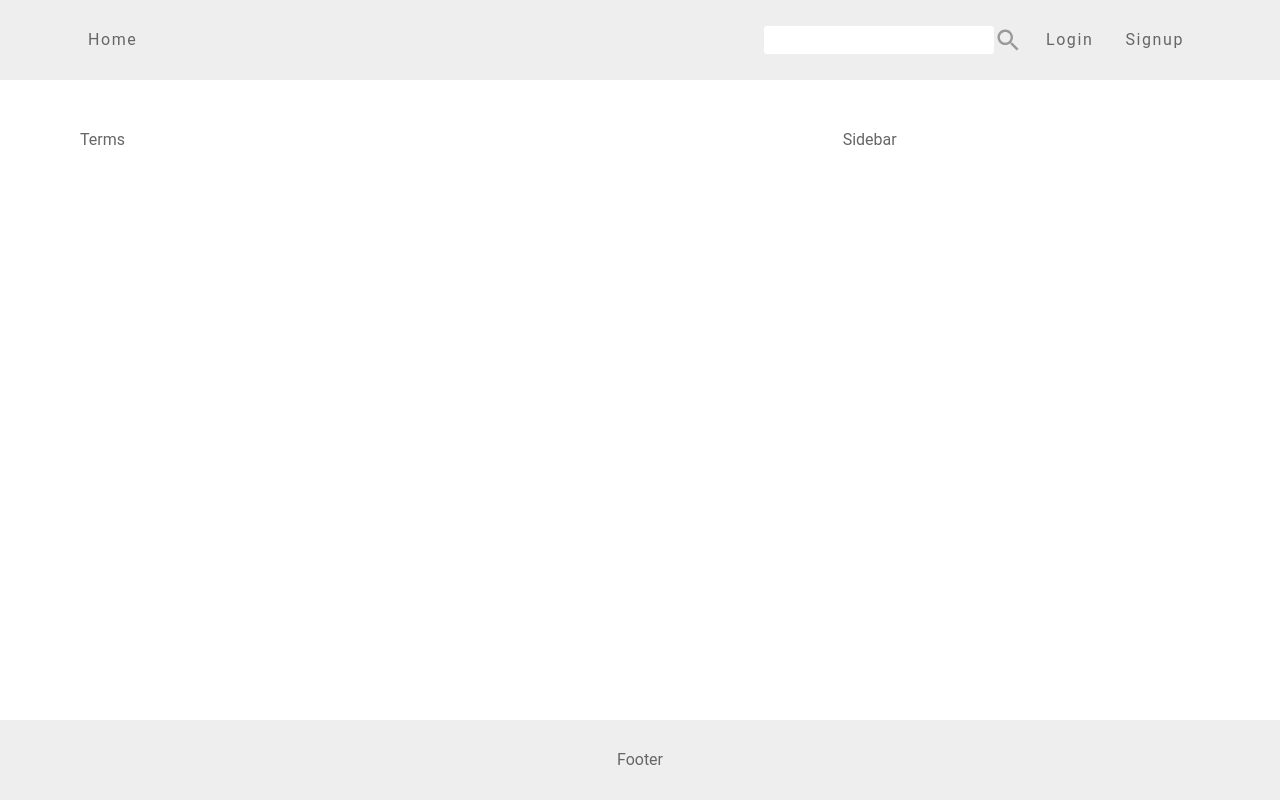
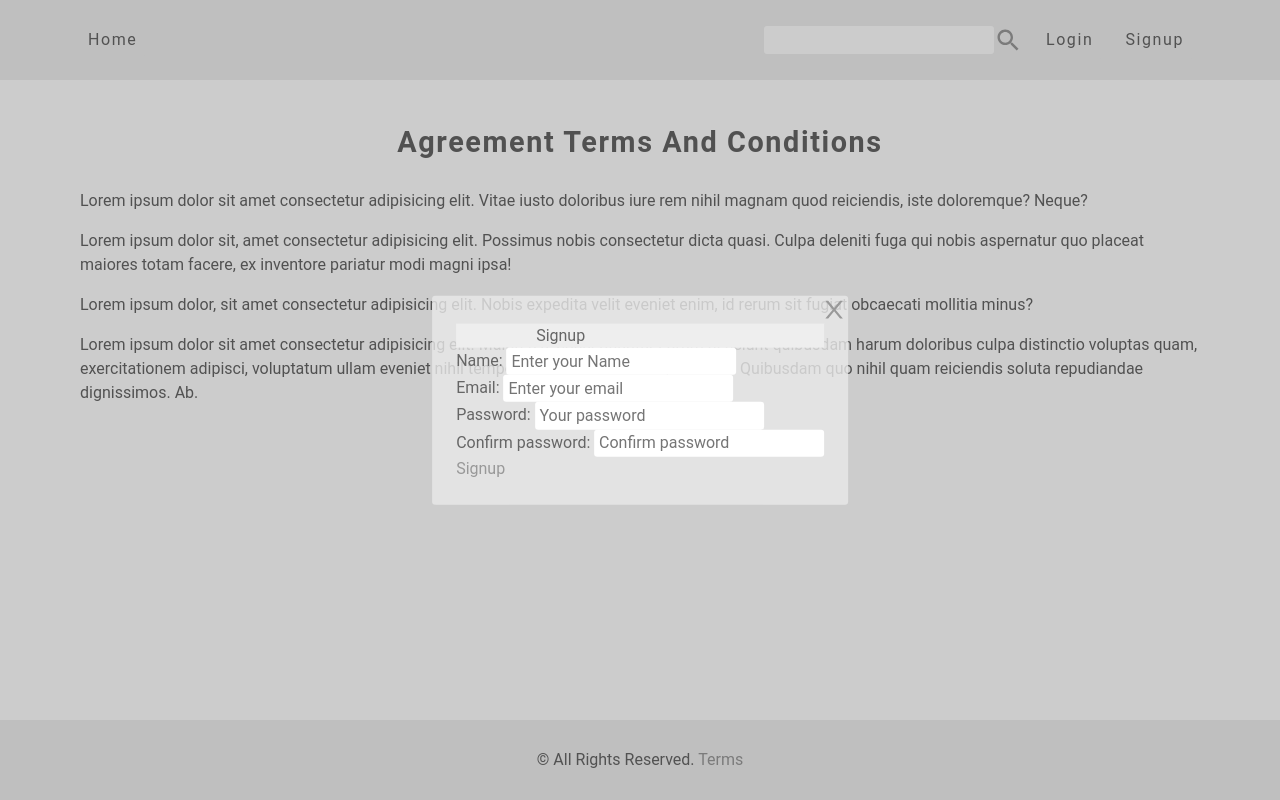
Before and after one commit to oley-projects/nodejs-forum-frontend, a React (Create React App) app: page /terms in a window 1280 px wide. Built offline with nearby package versions, Linux system fonts and the light colour scheme.

Commit message:
login, signup modal forms

```diff
--- a/src/App.tsx
+++ b/src/App.tsx
@@ -1,9 +1,10 @@
 import { BrowserRouter as Router, Routes, Route } from 'react-router-dom';
-import { Navbar, NavlinksMobile, Sidebar, Footer } from './components';
+import { Navbar, NavlinksMobile, Footer, Login, Signup } from './components';
 import {
   HomePage,
   CategoryPage,
   ErrorPage,
+  MemberPage,
   PrivateRoute,
   Terms,
   TopicListPage,
@@ -16,14 +17,16 @@ function App() {
     <Router>
       <GlobalStyle />
       <Navbar />
+      <Signup />
       <NavlinksMobile />
       <div className='container page-100'>
         <Routes>
           <Route path='/' element={<HomePage />} />
-          <Route path='category' element={<CategoryPage />} />
+          <Route path='memberlist/:id' element={<MemberPage />} />
+          <Route path='viewcategoty/:id' element={<CategoryPage />} />
+          <Route path='viewforum/:id' element={<TopicListPage />} />
+          <Route path='viewtopic/:id' element={<TopicPage />} />
           <Route path='terms' element={<Terms />} />
-          <Route path='topics' element={<TopicListPage />} />
-          <Route path='topics/:id' element={<TopicPage />} />
           <Route
             path='private'
             element={
@@ -34,7 +37,6 @@ function App() {
           />
           <Route path='/error' element={<ErrorPage />} />
         </Routes>
-        <Sidebar />
       </div>
       <Footer />
     </Router>
--- a/src/GlobalStyle.ts
+++ b/src/GlobalStyle.ts
@@ -10,6 +10,7 @@ const GlobalStyle = createGlobalStyle`
     --color-ligth-background: #ddd;
     --color-white-background: #eee;
     --color-dark-background: #999;
+    --color-white-transparent: rgba(233, 233, 233, 0.8);
     --transition: all 0.3s ease;
     --spacing: 0.1rem;
     --radius: 0.2rem;
@@ -114,9 +115,6 @@ const GlobalStyle = createGlobalStyle`
   .container {
     margin-top: 5rem;
     padding: 3rem 2rem;
-    display: grid;
-    grid-template-columns: 1fr;
-    grid-row-gap: 2rem;
   }
   .centered {
     display: flex;
@@ -180,8 +178,6 @@ const GlobalStyle = createGlobalStyle`
     }
     .container {
       padding: 3rem 5rem;
-      grid-template-columns: 2fr 1fr;
-      gap: 3rem;
     }
   }
 
--- a/src/components/Footer.tsx
+++ b/src/components/Footer.tsx
@@ -1,11 +1,27 @@
+import { Link } from 'react-router-dom';
 import styled from 'styled-components';
 
 const Footer = () => {
-  return <WrapFooter className='centered'>Footer</WrapFooter>;
+  return (
+    <WrapFooter className='centered'>
+      <span>
+        © All Rights Reserved. <Link to='/terms'>Terms</Link>
+      </span>
+    </WrapFooter>
+  );
 };
 
 const WrapFooter = styled.footer`
   height: 5rem;
+  a {
+    padding: 0;
+    letter-spacing: 0;
+    color: var(--color-dark-background);
+    &:hover {
+      background: transparent;
+      color: var(--color-black);
+    }
+  }
 `;
 
 export default Footer;
--- /dev/null
+++ b/src/components/Login.tsx
@@ -0,0 +1,33 @@
+import Modal from './Modal';
+
+const Login = () => {
+  return (
+    <Modal>
+      <header>Login</header>
+      <form>
+        <div>
+          <label htmlFor='email'>Email</label>
+          <input
+            type='email'
+            id='email'
+            name='email'
+            required
+            placeholder='Enter your email'
+          />
+        </div>
+        <div>
+          <label htmlFor='password'>Password</label>
+          <input
+            type='password'
+            id='password'
+            name='password'
+            required
+            placeholder='Your password'
+          />
+        </div>
+        <button>Login</button>
+      </form>
+    </Modal>
+  );
+};
+export default Login;
--- /dev/null
+++ b/src/components/Modal.tsx
@@ -0,0 +1,49 @@
+import styled from 'styled-components';
+import { AiOutlineClose } from 'react-icons/ai';
+
+interface ModalProps {
+  children: React.ReactNode;
+}
+const Modal = ({ children }: ModalProps) => {
+  return (
+    <ModalWrap>
+      <div className='modal'>
+        <div style={{ display: 'flex', justifyContent: 'end' }}>
+          <button>
+            <AiOutlineClose size={'1.75rem'} />
+          </button>
+        </div>
+        <div className='modal-form'>{children}</div>
+      </div>
+    </ModalWrap>
+  );
+};
+
+const ModalWrap = styled.div`
+  position: fixed;
+  top: 0;
+  right: 0;
+  bottom: 0;
+  left: 0;
+  background-color: rgba(0, 0, 0, 0.2);
+  .modal {
+    border-radius: var(--radius);
+    position: fixed;
+    top: 50%;
+    left: 50%;
+    transform: translate(-50%, -50%);
+    width: 90%;
+    background-color: var(--color-white-transparent);
+    @media (min-width: 640px) {
+      width: 75%;
+    }
+    @media (min-width: 960px) {
+      width: auto;
+    }
+  }
+  .modal-form {
+    padding: 0 1.5rem 1.5rem;
+  }
+`;
+
+export default Modal;
--- a/src/components/Navlinks.tsx
+++ b/src/components/Navlinks.tsx
@@ -33,7 +33,7 @@ const WrapNav = styled.ul`
     padding: 0.5rem 1.5rem 1rem;
     flex-direction: column;
     gap: 1rem;
-    background: rgba(233, 233, 233, 0.8);
+    background: var(--color-white-transparent);
   }
 `;
 
--- /dev/null
+++ b/src/components/Signup.tsx
@@ -0,0 +1,53 @@
+import Modal from './Modal';
+
+const Signup = () => {
+  return (
+    <Modal>
+      <header>Signup</header>
+      <form>
+        <div>
+          <label htmlFor='name'>Name: </label>
+          <input
+            type='text'
+            id='name'
+            name='name'
+            required
+            placeholder='Enter your Name'
+          />{' '}
+        </div>
+        <div>
+          <label htmlFor='email'>Email: </label>
+          <input
+            type='email'
+            id='email'
+            name='email'
+            required
+            placeholder='Enter your email'
+          />{' '}
+        </div>
+        <div>
+          <label htmlFor='password'>Password: </label>
+          <input
+            type='password'
+            id='password'
+            name='password'
+            required
+            placeholder='Your password'
+          />{' '}
+        </div>
+        <div>
+          <label htmlFor='password2'>Confirm password: </label>
+          <input
+            type='password'
+            id='password2'
+            name='password2'
+            required
+            placeholder='Confirm password'
+          />
+        </div>
+        <button>Signup</button>
+      </form>
+    </Modal>
+  );
+};
+export default Signup;
--- a/src/components/index.tsx
+++ b/src/components/index.tsx
@@ -2,5 +2,7 @@ import Navbar from './Navbar';
 import NavlinksMobile from './NavlinksMobile';
 import Footer from './Footer';
 import Sidebar from './Sidebar';
+import Login from './Login';
+import Signup from './Signup';
 
-export { Footer, Navbar, NavlinksMobile, Sidebar };
+export { Footer, Navbar, NavlinksMobile, Sidebar, Login, Signup };
--- a/src/pages/HomePage.tsx
+++ b/src/pages/HomePage.tsx
@@ -1,4 +1,23 @@
+import styled from 'styled-components';
+import { Sidebar } from '../components';
+
 const HomePage = () => {
-  return <div>HomePage</div>;
+  return (
+    <WrapHome>
+      <div>HomePage</div>
+      <Sidebar />
+    </WrapHome>
+  );
 };
+
+const WrapHome = styled.div`
+  display: grid;
+  grid-template-columns: 1fr;
+  grid-row-gap: 2rem;
+  @media (min-width: 960px) {
+    grid-template-columns: 2fr 1fr;
+    gap: 3rem;
+  }
+`;
+
 export default HomePage;
--- /dev/null
+++ b/src/pages/MemberPage.tsx
@@ -0,0 +1,4 @@
+const MemberPage = () => {
+  return <div>MemberPage</div>;
+};
+export default MemberPage;
--- a/src/pages/Terms.tsx
+++ b/src/pages/Terms.tsx
@@ -1,4 +1,30 @@
 const Terms = () => {
-  return <div>Terms</div>;
+  return (
+    <div>
+      <h3 style={{ textAlign: 'center', marginBottom: '2rem' }}>
+        Agreement terms and conditions
+      </h3>
+      <p>
+        Lorem ipsum dolor sit amet consectetur adipisicing elit. Vitae iusto
+        doloribus iure rem nihil magnam quod reiciendis, iste doloremque? Neque?
+      </p>
+      <p>
+        Lorem ipsum dolor sit, amet consectetur adipisicing elit. Possimus nobis
+        consectetur dicta quasi. Culpa deleniti fuga qui nobis aspernatur quo
+        placeat maiores totam facere, ex inventore pariatur modi magni ipsa!
+      </p>
+      <p>
+        Lorem ipsum dolor, sit amet consectetur adipisicing elit. Nobis expedita
+        velit eveniet enim, id rerum sit fugiat obcaecati mollitia minus?
+      </p>
+      <p>
+        Lorem ipsum dolor sit amet consectetur adipisicing elit. Maiores a,
+        consequuntur earum nesciunt quibusdam harum doloribus culpa distinctio
+        voluptas quam, exercitationem adipisci, voluptatum ullam eveniet nihil
+        temporibus sed nulla nemo provident. Quibusdam quo nihil quam reiciendis
+        soluta repudiandae dignissimos. Ab.
+      </p>
+    </div>
+  );
 };
 export default Terms;
--- a/src/pages/index.tsx
+++ b/src/pages/index.tsx
@@ -1,6 +1,7 @@
 import CategoryPage from './CategoryPage';
 import ErrorPage from './ErrorPage';
 import HomePage from './HomePage';
+import MemberPage from './MemberPage';
 import PrivateRoute from './PrivateRoute';
 import Terms from './Terms';
 import TopicListPage from './TopicListPage';
@@ -10,6 +11,7 @@ export {
   CategoryPage,
   ErrorPage,
   HomePage,
+  MemberPage,
   PrivateRoute,
   Terms,
   TopicListPage,
```
